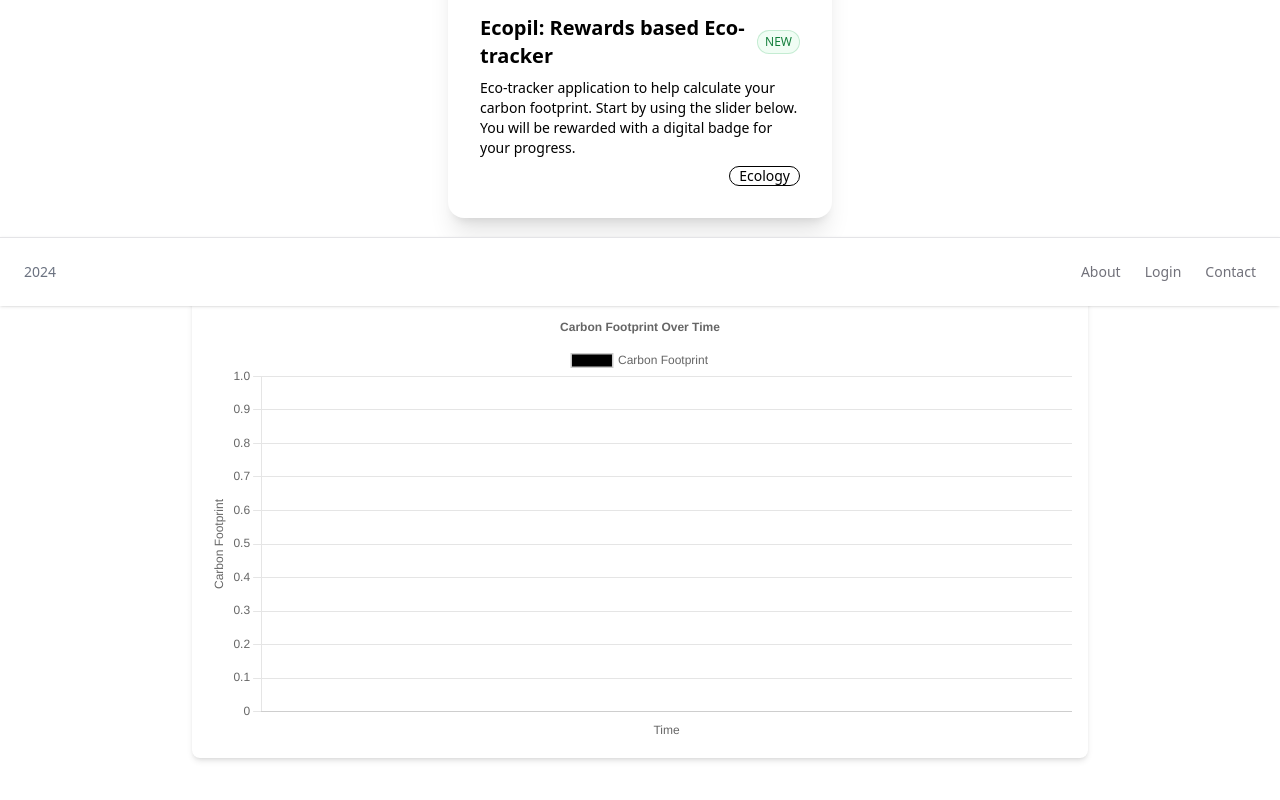
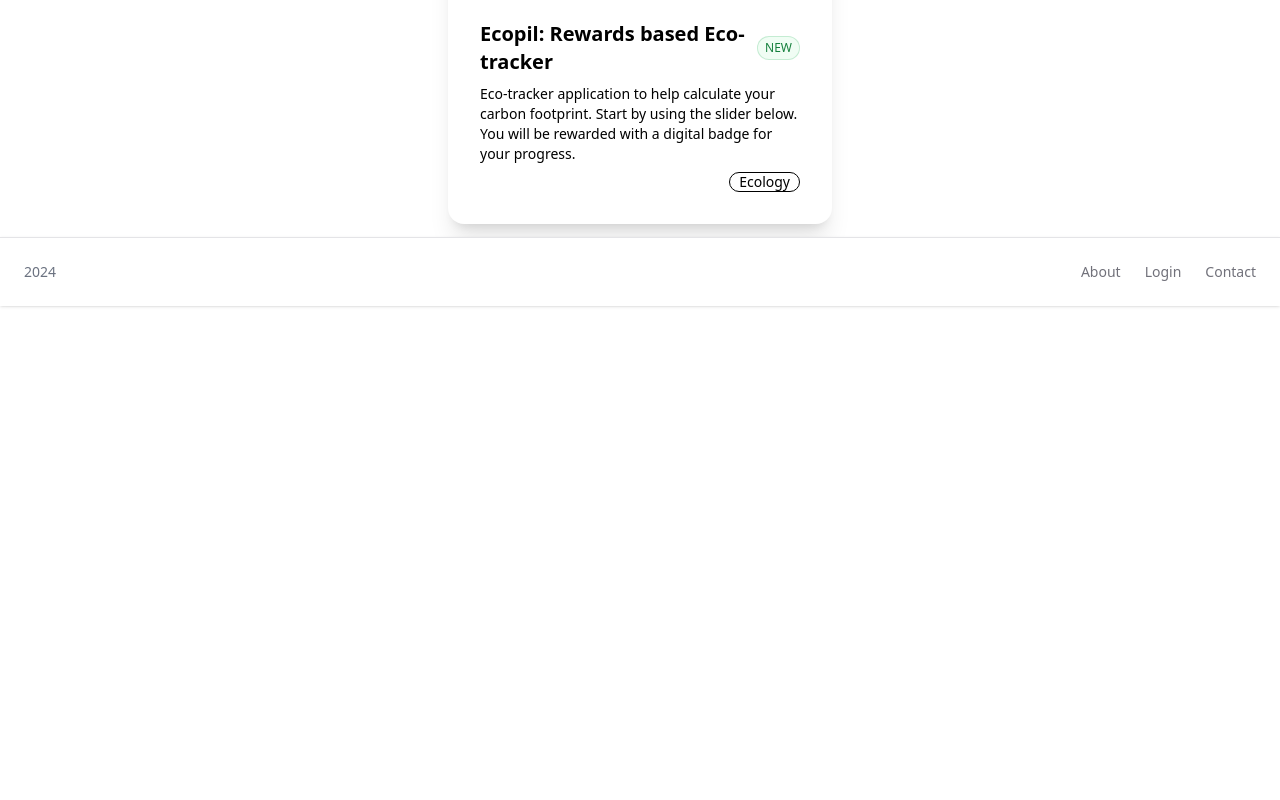
Before and after one commit to thomasx-0/ecopil0, a Next.js app: page / in a window 1280 px wide. Shown: the part 494-1294 px from the top of the page. After the commit the page ends 800 px from the top, so only its background shows below. Built offline with nearby package versions, Linux system fonts and the light colour scheme; no server answers.

Commit message:
Refactored hooks and added to prisma config

```diff
--- a/package.json
+++ b/package.json
@@ -1,6 +1,6 @@
 {
-  "name": "ecopil",
-  "version": "0.1.0",
+  "name": "ecopil0",
+  "version": "0.0.1",
   "private": true,
   "scripts": {
     "dev": "next dev",
--- a/src/app/api/auth/[...nextauth]/routes.ts
+++ b/src/app/api/auth/[...nextauth]/routes.ts
@@ -1,4 +1,4 @@
-import NextAuth, {NextAuthOptions} from "next-auth";
+import NextAuth, { NextAuthOptions } from "next-auth";
 import GoogleProvider from "next-auth/providers/google";
 import { PrismaClient } from '@prisma/client'
 
--- a/src/app/components/CarbonFootprintChart.tsx
+++ /dev/null
@@ -1,86 +0,0 @@
-"use client"
-
-import React, { useEffect, useState } from 'react'
-import { Line } from 'react-chartjs-2'
-import {
-  Chart as ChartJS,
-  CategoryScale,
-  LinearScale,
-  PointElement,
-  LineElement,
-  Title,
-  Tooltip,
-  Legend,
-} from 'chart.js'
-
-ChartJS.register(
-  CategoryScale,
-  LinearScale,
-  PointElement,
-  LineElement,
-  Title,
-  Tooltip,
-  Legend
-)
-
-interface DataPoint {
-  timestamp: string
-  value: number
-}
-
-export default function CarbonFootprintChart() {
-  const [data, setData] = useState<DataPoint[]>([])
-
-  useEffect(() => {
-    fetch('src/app/api/carbon-footprint.ts')
-      .then(response => response.json())
-      .then(setData)
-      .catch(error => console.error('Error fetching data:', error))
-  }, [])
-
-  const chartData = {
-    labels: data.map(point => new Date(point.timestamp).toLocaleString()),
-    datasets: [
-      {
-        label: 'Carbon Footprint',
-        data: data.map(point => point.value),
-        fill: false,
-        backgroundColor: 'rgb(0, 0, 0)',
-        borderColor: 'rgba(0, 0, 0, 0.2)',
-      },
-    ],
-  }
-
-  const options = {
-    responsive: true,
-    plugins: {
-      legend: {
-        position: 'top' as const,
-      },
-      title: {
-        display: true,
-        text: 'Carbon Footprint Over Time',
-      },
-    },
-    scales: {
-      x: {
-        title: {
-          display: true,
-          text: 'Time',
-        },
-      },
-      y: {
-        title: {
-          display: true,
-          text: 'Carbon Footprint',
-        },
-      },
-    },
-  }
-
-  return (
-    <div className="w-full max-w-4xl mx-auto p-4 dark:text-white dark:bg-zinc-900 text-black bg-white rounded-lg shadow-md">
-      <Line data={chartData} options={options} />
-    </div>
-  )
-}
--- a/src/app/layout.tsx
+++ b/src/app/layout.tsx
@@ -7,8 +7,8 @@
 const inter = Inter({ subsets: ["latin"] });
 
 export const metadata: Metadata = {
-  title: "Ecopil",
-  description: "Personal Carbon Footprint Tracker",
+  title: "ecopil0",
+  description: "Personal Ecological Footprint Tracker",
 };
 
 export default function RootLayout({
--- a/src/app/page.tsx
+++ b/src/app/page.tsx
@@ -3,7 +3,6 @@
 import React, {useState} from "react"
 import {PopupHelp} from "@/app/components/PopupHelp";
 import {PopupLogin} from "@/app/components/PopupLogin";
-import CarbonFootprintChart from './components/CarbonFootprintChart'
 
 
 export default function Home() {
@@ -79,11 +78,6 @@
             </div>
             {isLoginPopupVisible && <PopupLogin onClose={hideLoginPopup}/>}
             {isPopupVisible && <PopupHelp onClose={hidePopup}/>}
-            <div className="min-h-screen py-12 px-4 sm:px-6 lg:px-8">
-                <div className="max-w-7xl mx-auto">
-                    <CarbonFootprintChart/>
-                </div>
-            </div>
             <footer
                 className="fixed bottom-0 gap-y-15 left-0 z-20 w-full p-4 bg-white border-t border-zinc-200 shadow md:flex md:items-center md:justify-between md:p-6 dark:bg-zinc-900 dark:border-zinc-800">
                 <span className="text-sm text-gray-500 sm:text-center dark:text-gray-400"> 2024
```
Also changed, not shown: 2 other files (tests, documents, lock files or other folders).
